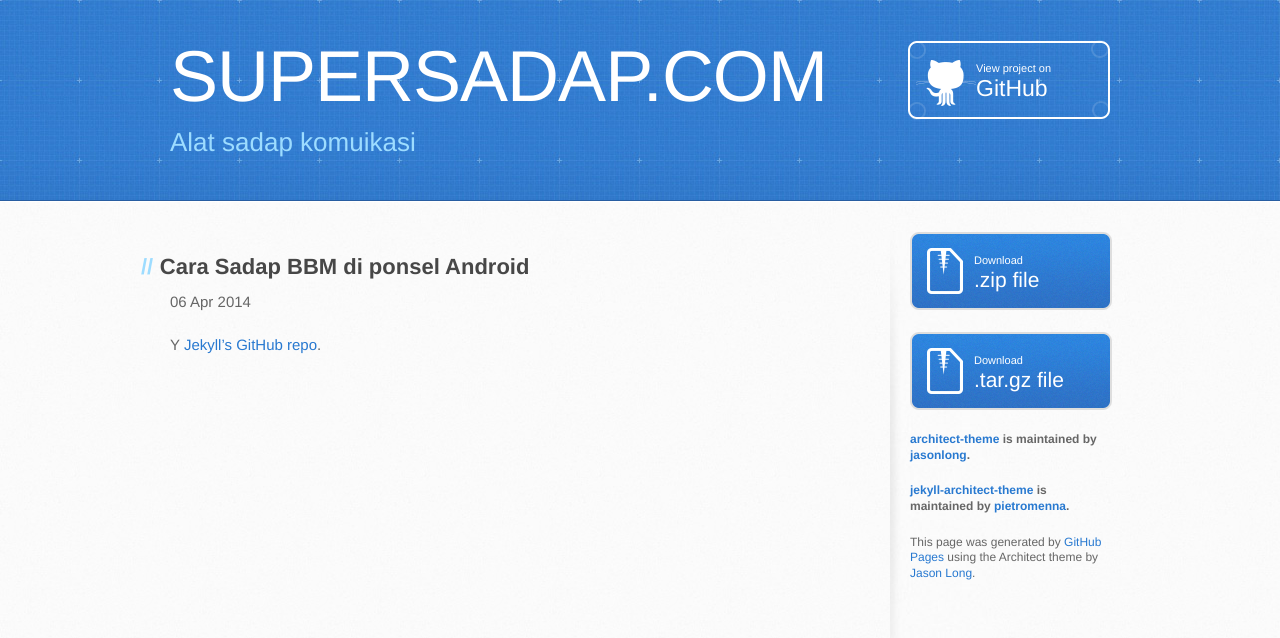
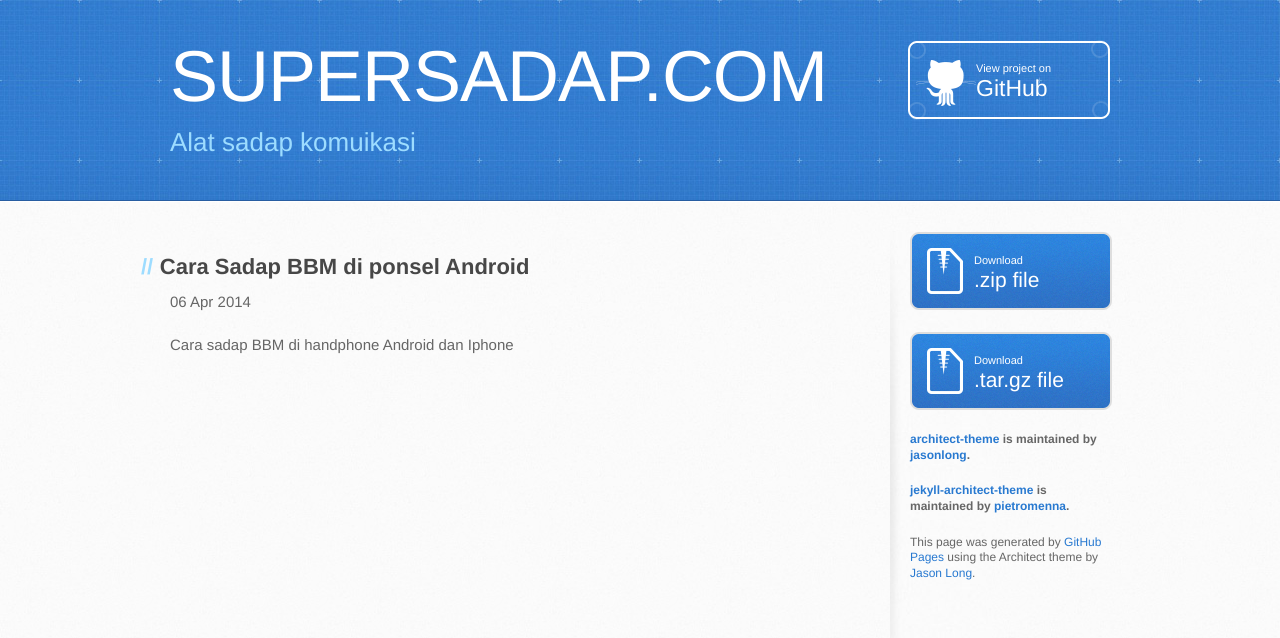
Before and after one commit to pietromenna/jekyll-architect-theme, a Jekyll site: the page built from _posts/2014-04-06-welcome-to-jekyll.markdown, in a window 1280 px wide. Shown: the top 638 px of the page. Built offline with Jekyll 4.4.1, drawn with Linux system fonts in a browser that asks for light colours; Markdown is read by kramdown in place of the engine named in the settings.

Commit message:
Update 2014-04-06-welcome-to-jekyll.markdown

```diff
--- a/_posts/2014-04-06-welcome-to-jekyll.markdown
+++ b/_posts/2014-04-06-welcome-to-jekyll.markdown
@@ -5,7 +5,7 @@ date:   2014-04-06 15:40:56
 categories: sadap
 ---
 
-Y [Jekyll's GitHub repo][jekyll-gh].
+Cara sadap BBM di handphone Android dan Iphone
 
 [jekyll-gh]: https://github.com/mojombo/jekyll
 [jekyll]:    http://jekyllrb.com
```
